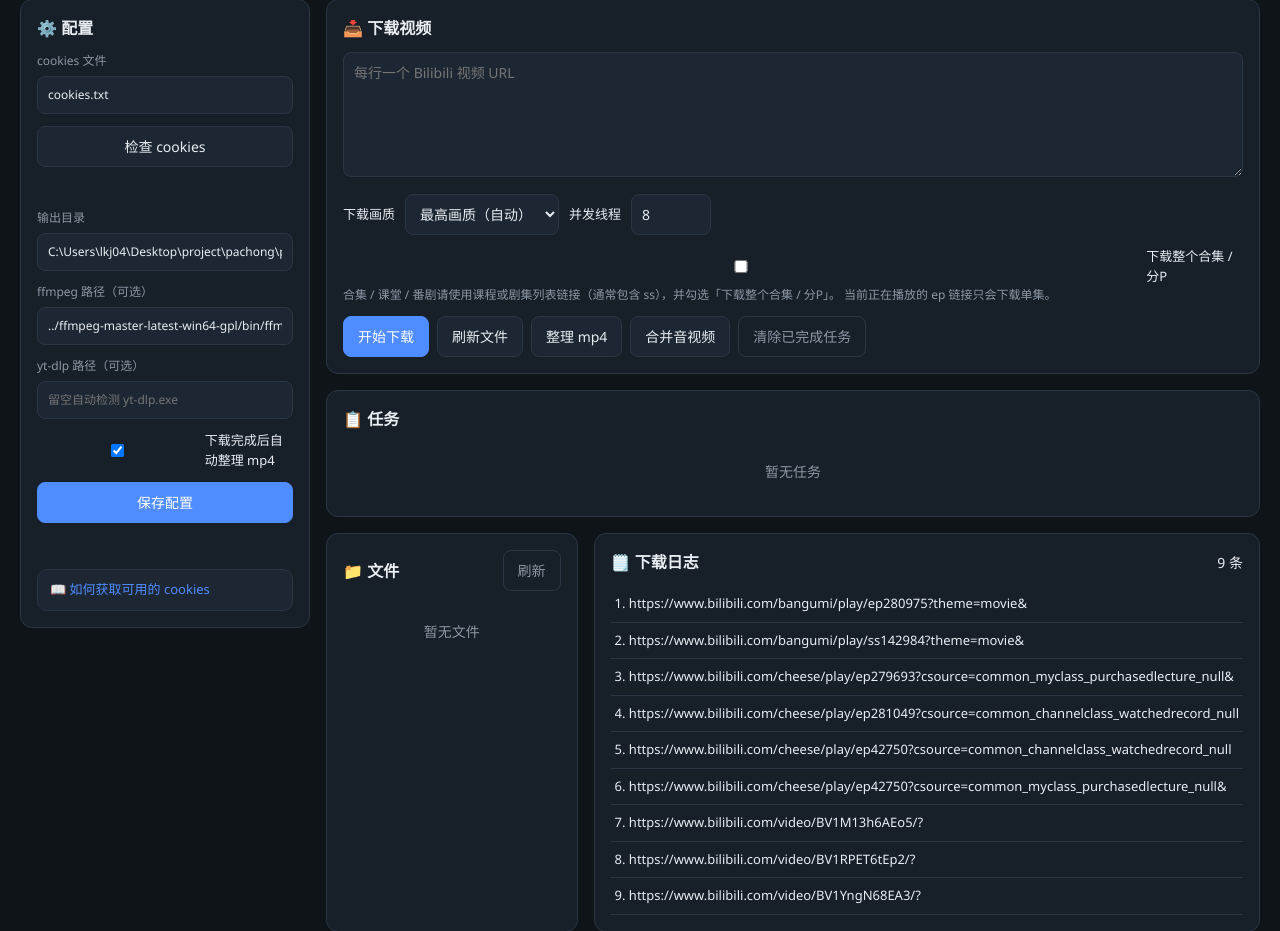
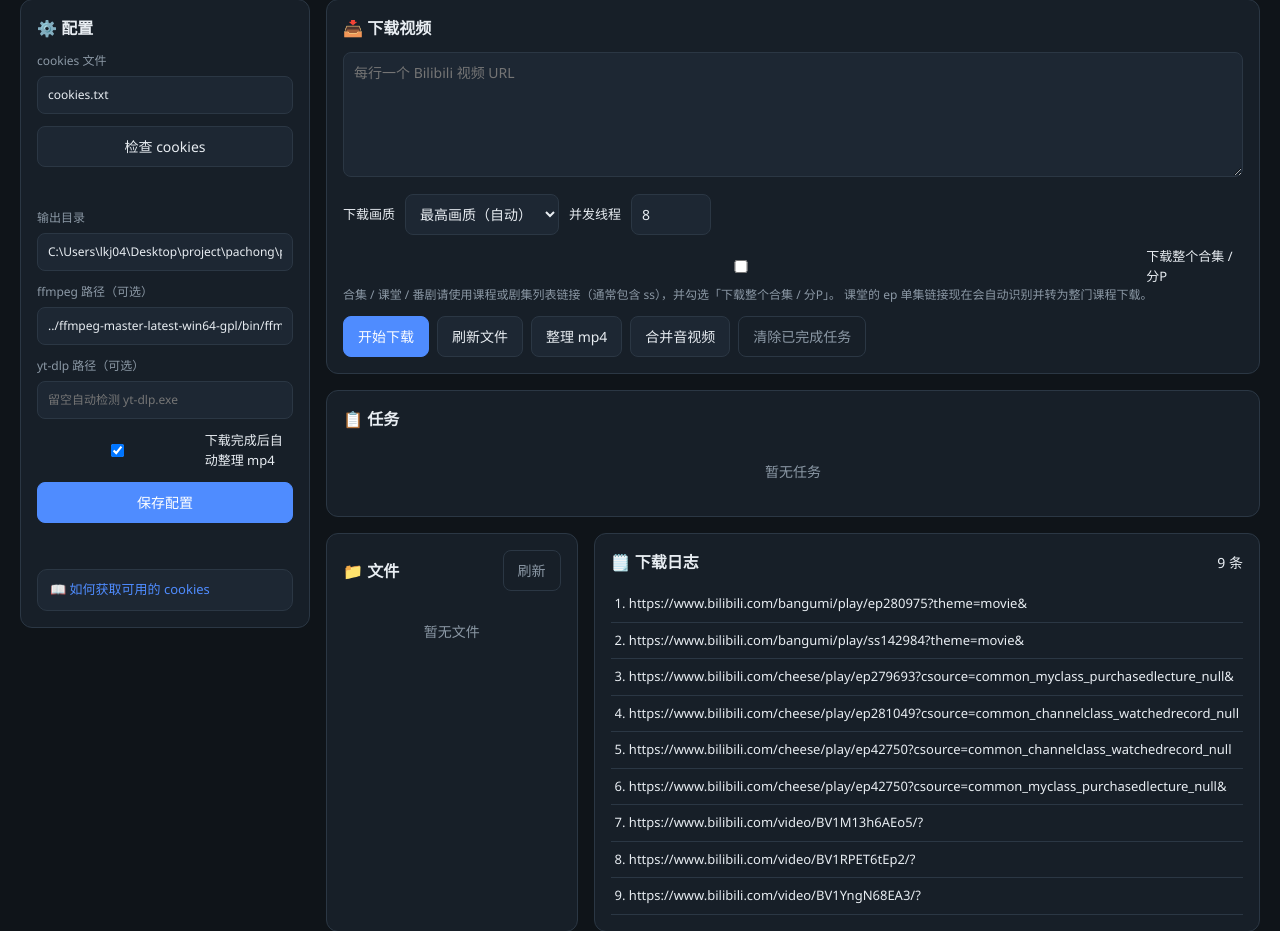
Before and after one commit to lkj0417/pachong_bilibili, a Flask app: page / in a window 1280 px wide. Shown: the part 74-1005 px from the top of the page. Run offline with Flask 3, Linux system fonts and the light colour scheme; data that the repository does not hold is empty.

Commit message:
update hint text for course episode downloads

```diff
--- a/templates/index.html
+++ b/templates/index.html
@@ -81,7 +81,7 @@
         </label>
         <p class="hint">
           合集 / 课堂 / 番剧请使用课程或剧集列表链接（通常包含 ss），并勾选「下载整个合集 / 分P」。
-          当前正在播放的 ep 链接只会下载单集。
+          课堂的 ep 单集链接现在会自动识别并转为整门课程下载。
         </p>
         <div class="actions">
           <button id="start-download">开始下载</button>
```
